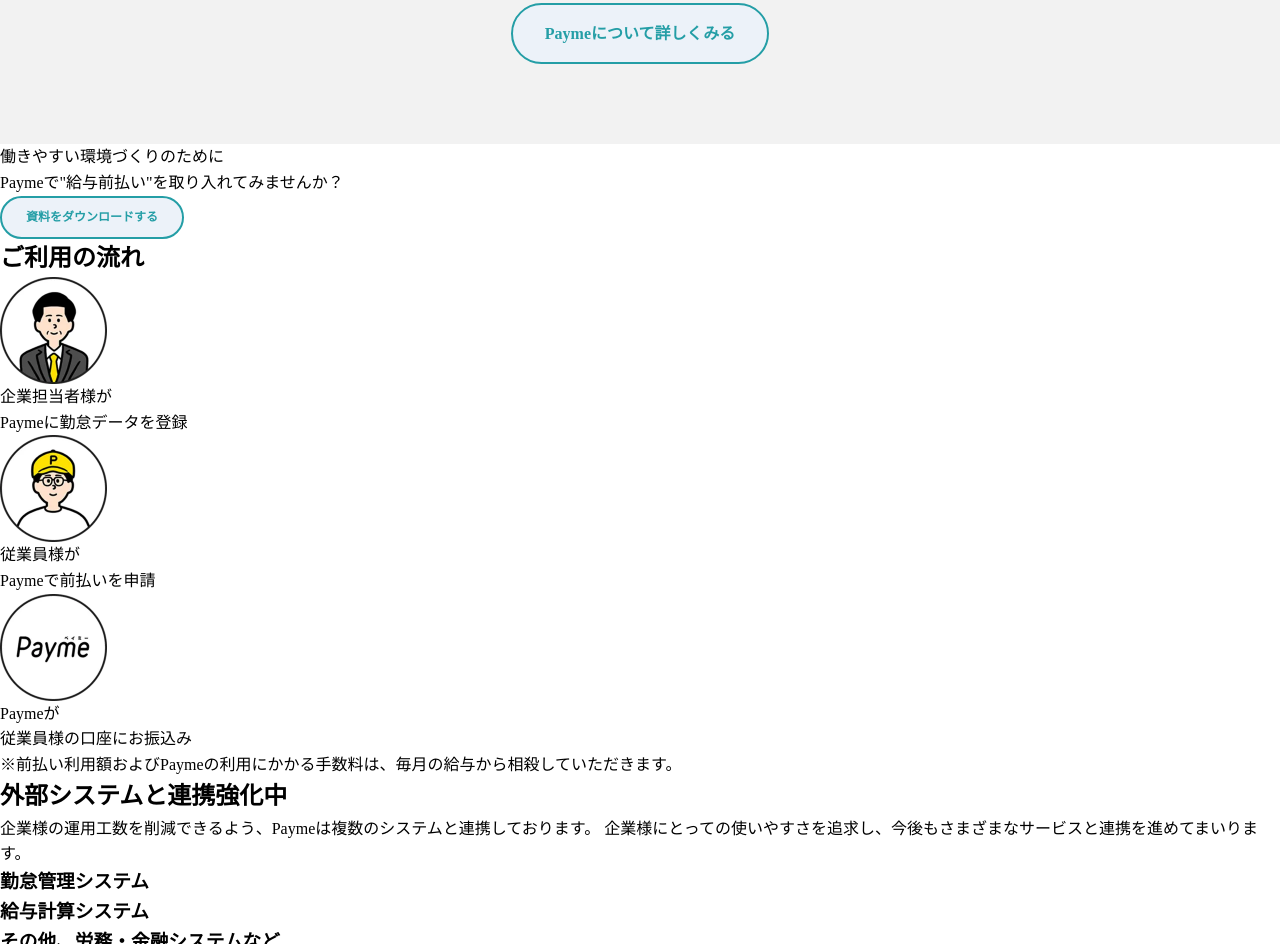
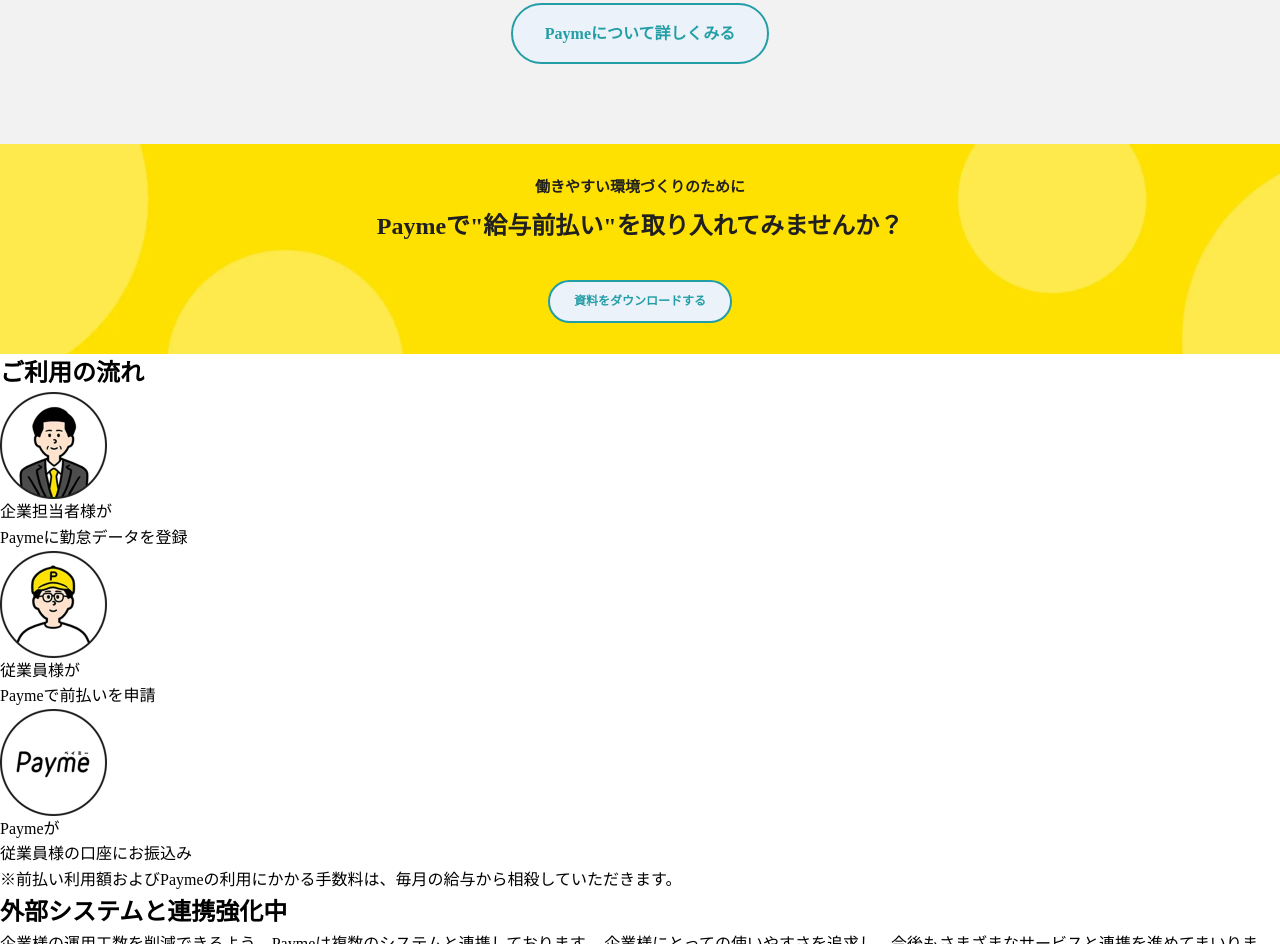
Before and after one commit to kaji-shoma/payme-reproduction, a website built with Vite: page index.html in a window 1280 px wide. Shown: the part 2475-3419 px from the top of the page. Built offline with nearby package versions, Linux system fonts and the light colour scheme.

Commit message:
cta-banner(中間CTA帯)セクションのスタイリング実装、背景の水玉模様画像を追加

```diff
--- a/src/scss/object/project/_top.scss
+++ b/src/scss/object/project/_top.scss
@@ -245,3 +245,32 @@
         margin: foundation.to-rem(114) auto 0;
     }
 }
+
+// ---- CTA Banner ----
+.cta-banner {
+    padding: foundation.to-rem(31) foundation.to-rem(40);
+    background-color: foundation.$color-ffe000;
+    background-image: url("../../../assets/top/cta-banner-bg.webp");
+    background-repeat: no-repeat;
+    background-position: center;
+    background-size: cover;
+    text-align: center;
+
+    &__eyebrow {
+        color: foundation.$color-202020;
+        font-size: foundation.to-rem(15);
+        font-weight: bold;
+    }
+
+    &__heading {
+        margin-top: foundation.to-rem(8);
+        color: foundation.$color-202020;
+        font-size: foundation.to-rem(24);
+        font-weight: bold;
+    }
+
+    &__cta {
+        display: inline-block;
+        margin-top: foundation.to-rem(34);
+    }
+}
```
Also changed, not shown: src/assets/top/cta-banner-bg.webp (added).
